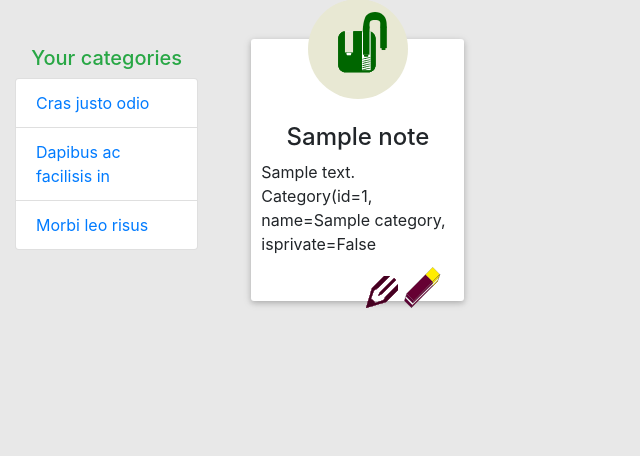
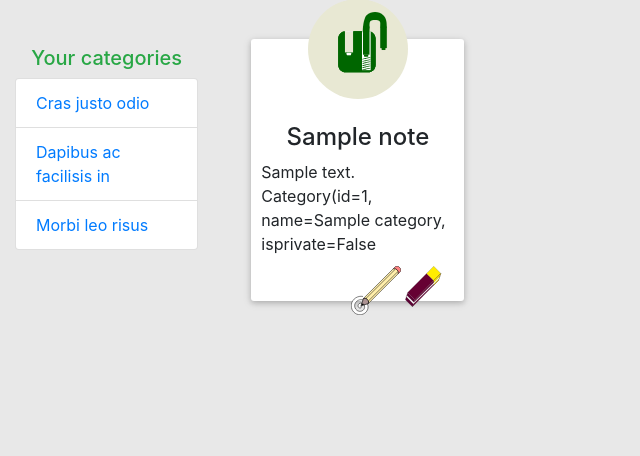
Before and after one commit to librenotes/web, a Flask app: template project/templates/notes.html.j2 in a window 1280 px wide. Shown: the part 77-533 px from the top of the page, without its empty margins (0-640 px from the left). Run offline with Flask 2, Linux system fonts and the light colour scheme; tables that the repository leaves empty hold one stand-in row (values such as "Sample post"); the template is opened without the code that fills it: values that come from a table or form of the project are taken from there, most other values are stand-ins (such as "Sample title", 1, 10 or a date in 2020); parts of the project's set-up code (start-up, migrations or seed data) failed here and were passed over; some libraries are stand-ins or nearby versions.

Commit message:
note edit icon changed

```diff
--- a/project/static/css/notes.css
+++ b/project/static/css/notes.css
@@ -5,7 +5,6 @@
 .delete-edit-button > li {
     display: inline-block;
     zoom: 1;
-	margin: 1px;
 }
 
 .delete-edit-button #deleteicon{
@@ -13,6 +12,10 @@
 	max-height: 70px;
 }
 
+.delete-edit-button #editicon{
+	max-width: 50px;
+	max-height: 50px;
+}
 .notes {
     margin: 0 auto;
 }
--- a/project/templates/notes.html.j2
+++ b/project/templates/notes.html.j2
@@ -53,7 +53,7 @@
                                 {% if edit_form is not none %}
                                     <ul class="delete-edit-button" style="float:right;">
                                         <li><a style="color:#343a40;" href="#editModal" data-toggle="modal"
-                                               data-whatever="{{ note.id }}"><img id="editicon" src="{{ url_for('static', filename='img/007-pencil2.png') }}" altcon">
+                                               data-whatever="{{ note.id }}"><img id="editicon" src="{{ url_for('static', filename='img/edit.svg') }}" altcon">
  </a>
                                         </li>
                                         <li><a style="color:#343a40;" href="#deleteModal" data-toggle="modal"
```
Also changed, not shown: project/static/img/007-pencil2.png (deleted), project/static/img/174-bin2.png (deleted), project/static/img/edit.svg (added).
